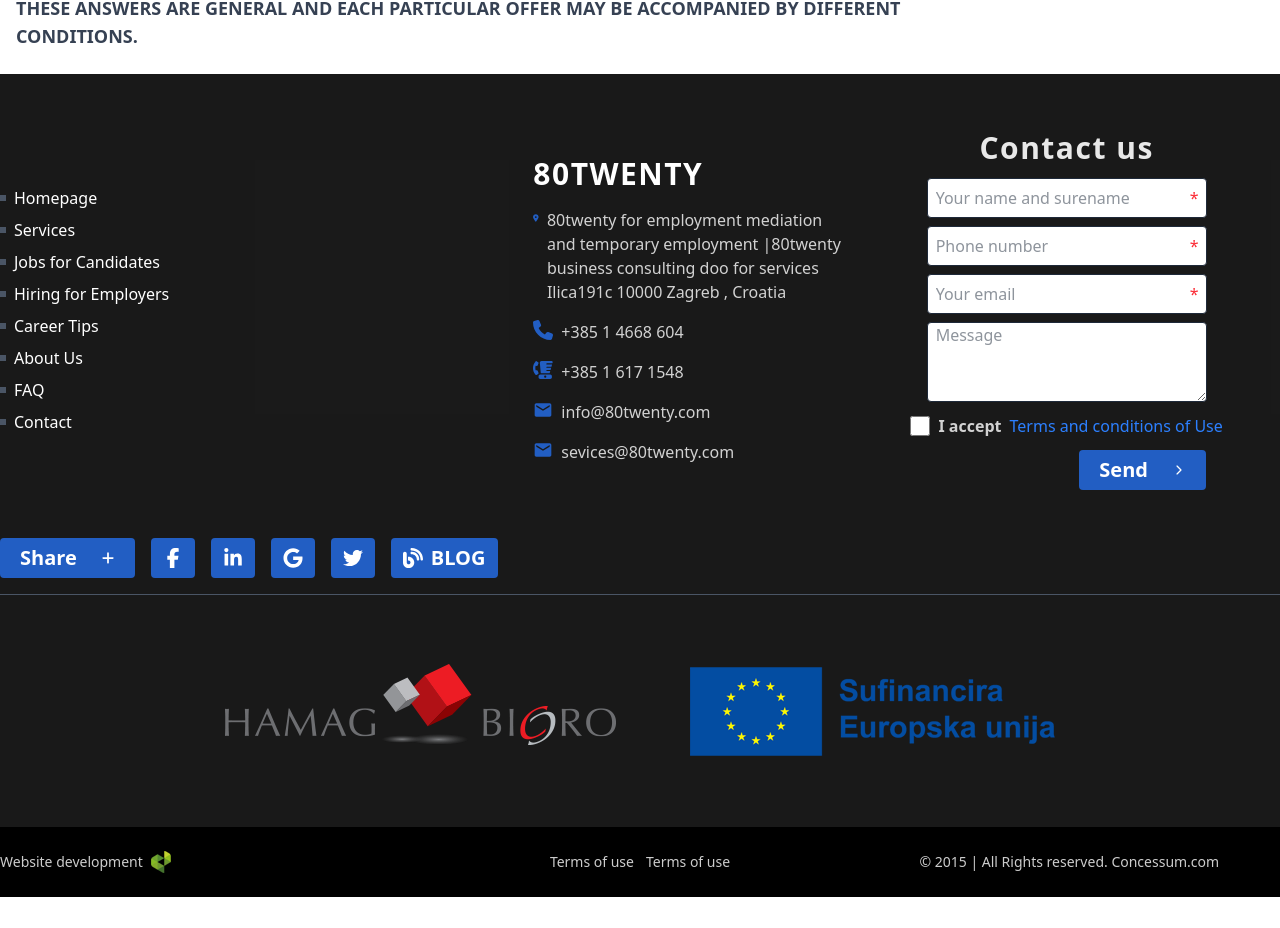
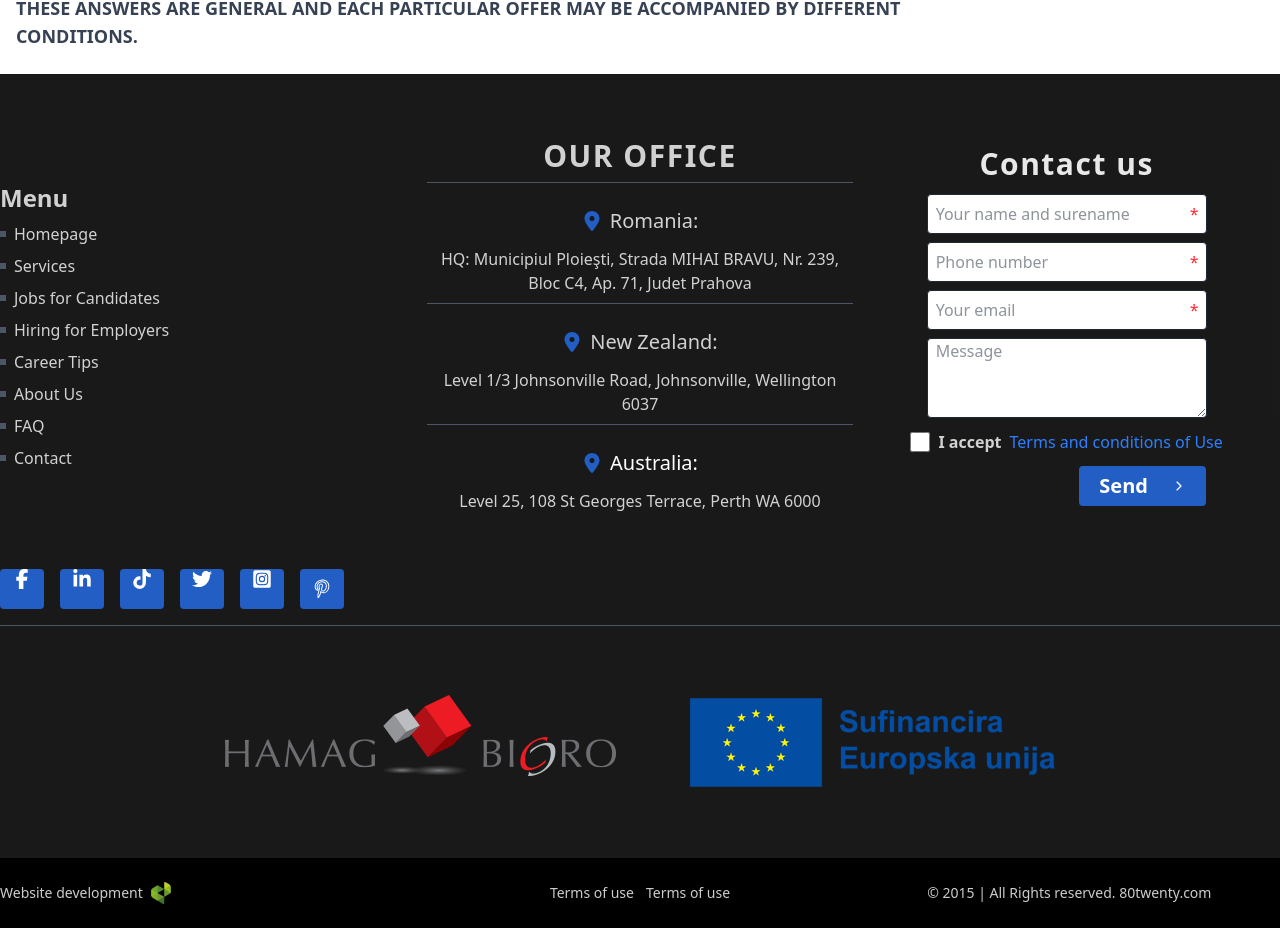
Before and after one commit to Ababil-Group/80-Twenty, a React (Vite) app: page /faqs in a window 1280 px wide. Shown: the part 1619-2547 px from the top of the page. Before the commit the page ends 2516 px from the top, so only its background shows below. Built offline with nearby package versions, Linux system fonts and the light colour scheme.

Commit message:
updatefotter commit

```diff
--- a/src/locales/en/translation.json
+++ b/src/locales/en/translation.json
@@ -38,8 +38,13 @@
     "loginbtn": "Login"
   },
   "footer": {
-    "heading": "80twenty",
-    "location": "80twenty for employment mediation and temporary employment |80twenty business consulting doo for services Ilica191c 10000 Zagreb , Croatia",
+    "heading": "Our Office",
+    "locationname0": "Romania:",
+    "location1": "HQ: Municipiul Ploieşti, Strada MIHAI BRAVU, Nr. 239, Bloc C4, Ap. 71, Judet Prahova",
+    "locationname1": "New Zealand:",
+    "location2": "Level 1/3 Johnsonville Road, Johnsonville, Wellington 6037",
+    "locationname2": "Australia:",
+    "location3": "Level 25, 108 St Georges Terrace, Perth WA 6000",
     "tphone": "+385 1 4668 604",
     "mobile": "+385 1 617 1548",
     "email1": "info@80twenty.com",
@@ -58,7 +63,7 @@
     "develop": "Website development",
     "trem": "Terms of use",
     "sitemap": "Sitemap",
-    "copyright": "© 2015 | All Rights reserved. Concessum.com"
+    "copyright": "© 2015 | All Rights reserved. 80twenty.com"
   },
   "candidate": {
     "p1": "At Concessum, we provide personalized support to job seekers at every stage of the recruitment process—offering a free CV review, interview preparation with documentation guidance, relocation support for international roles, foreign language proficiency testing, and a pre-interview screening before you meet the employer. If no current openings match your profile, we’ll add you to our candidate database at no cost and reach out when a suitable opportunity arises. We also welcome proactive applications for advertised roles of interest.",
@@ -381,7 +386,7 @@
     "cinfo": "Contact info",
     "info": "80twenty for employment mediation and temporary employment |80twenty business consulting doo for services Ilica191c 10000 Zagreb , Croatia",
     "form": "Contact form",
-    "ordinary": "Koliko mjeseci ima godina? (unesite brojčanu vrijednost)",
+    "ordinary": "How many months are there in a year? (enter a numeric value)",
     "map": "Find us on the map",
     "uname": "name and surename",
     "email": "Your email",
--- a/src/pages/components/Footer.jsx
+++ b/src/pages/components/Footer.jsx
@@ -9,6 +9,7 @@
   FaLocationDot,
   FaPhone,
   FaPlus,
+  FaTiktok,
   FaTwitter,
 } from "react-icons/fa6";
 import { IoIosArrowForward } from "react-icons/io";
@@ -16,6 +17,9 @@
 import { Link } from "react-router-dom";
 import footerimage from "../../assets/home/footerimg.png";
 import intenet from "../../assets/home/dimedia-logo.png";
+import { FaInstagramSquare } from "react-icons/fa";
+import { PiIntersectThree } from "react-icons/pi";
+import { SlSocialPintarest } from "react-icons/sl";
 const Footer = () => {
   const { t } = useTranslation();
   const navigation = [
@@ -32,13 +36,17 @@
     <div className="bg-black/90 pt-6">
       <div className="max-w-screen-xl mx-auto">
         <div className="grid grid-cols-1 custom:grid-cols-12 items-center justify-center py-8 px-2 sm:px-0">
-          <div className="hidden custom:block col-span-5">
+          <div className="hidden custom:block col-span-4">
+            <h2 className="text-white/80 font-bold text-2xl mb-2">Menu</h2>
             <ul className="flex flex-col items-start gap-y-2">
               {navigation.map((item, indx) => (
                 <li key={indx} className="flex flex-col ">
                   <div className="flex items-center gap-x-2 group">
                     <span className="w-1.5 h-1.5 bg-gray-600 group-hover:bg-white/80"></span>
-                    <Link to={item.path} className="text-white hover:underline">
+                    <Link
+                      to={item.path}
+                      className="text-white/80 hover:underline"
+                    >
                       {item.title}
                     </Link>
                   </div>
@@ -47,15 +55,41 @@
             </ul>
           </div>
           {/* contacts info*/}
-          <div className="col-span-3 space-y-4">
-            <h1 className="text-3xl font-bold uppercase tracking-wider text-white">
+          <div className="col-span-4 space-y-4 divide-y divide-gray-600">
+            <h1 className="text-3xl font-bold uppercase tracking-wider text-center py-2 text-white/80">
               {t("footer.heading")}
             </h1>
-            <div className="flex gap-x-2 text-white">
-              <FaLocationDot className="text-[#225EC3] size-5" />
-              <p className="text-white/80">{t("footer.location")}</p>
+            <div className=" text-center text-white/80 py-2 space-y-3">
+              <span className=" flex items-center justify-center gap-2">
+                <FaLocationDot className="text-[#225EC3] size-5" />
+
+                <p className="text-xl font-medium">
+                  {t("footer.locationname0")}
+                </p>
+              </span>
+              <p className="text-white/80">{t("footer.location1")}</p>
             </div>
-            <div className="flex gap-x-2 text-white">
+            <div className="text-center text-white/80 py-2 space-y-3">
+              <span className=" flex items-center justify-center gap-2">
+                <FaLocationDot className="text-[#225EC3] size-5" />
+
+                <p className="text-xl font-medium">
+                  {t("footer.locationname1")}
+                </p>
+              </span>
+              <p className="text-white/80">{t("footer.location2")}</p>
+            </div>
+            <div className="text-center text-white py-2 space-y-3">
+              <span className=" flex items-center justify-center gap-2">
+                <FaLocationDot className="text-[#225EC3] size-5" />
+
+                <p className="text-xl font-medium">
+                  {t("footer.locationname2")}
+                </p>
+              </span>
+              <p className="text-white/80">{t("footer.location3")}</p>
+            </div>
+            {/* <div className="flex gap-x-2 text-white">
               <FaPhone className="text-[#225EC3] size-5" />
               <p className="text-white/80">{t("footer.tphone")}</p>
             </div>
@@ -70,7 +104,7 @@
             <div className="flex gap-x-2 text-white">
               <MdMail className="text-[#225EC3] size-5" />
               <p className="text-white/80">{t("footer.email2")}</p>
-            </div>
+            </div> */}
           </div>
 
           {/* contact */}
@@ -140,28 +174,42 @@
         {/* icons */}
         <div className="py-4 flex-col flex custom:items-start flex-wrap  space-y-2">
           <div className="flex items-center flex-wrap justify-center gap-4 ">
-            <button className="bg-[#225EC3] px-5 h-10 text-white flex items-center gap-x-6 font-semibold rounded-sm text-xl hover:bg-white/90 hover:text-[#225EC3] hover:-translate-y-2 transition-transform duration-500 cursor-pointer">
-              {t("footer.share")}{" "}
-              <span>
-                <FaPlus className="text-sm" />
-              </span>
-            </button>
-            <button className="bg-[#225EC3] px-3 h-10 text-white flex items-center gap-x-6 font-semibold hover:-translate-y-2 transition-transform duration-500 rounded-sm text-xl hover:bg-white/90 hover:text-[#225EC3] cursor-pointer">
+            <a
+              href="https://www.facebook.com/80twenty80"
+              className="bg-[#225EC3] px-3 h-10 text-white font-semibold hover:-translate-y-2 transition-transform duration-500 rounded-sm text-xl hover:bg-white/90 hover:text-[#225EC3] cursor-pointer"
+            >
               <FaFacebookF />
-            </button>
-            <button className="bg-[#225EC3] px-3 h-10 text-white flex items-center gap-x-6 font-semibold hover:-translate-y-2 transition-transform duration-500 rounded-sm text-xl hover:bg-white/90 hover:text-[#225EC3] cursor-pointer">
+            </a>
+            <a
+              href="https://www.linkedin.com/company/80-twenty"
+              className="bg-[#225EC3] px-3 h-10 text-white font-semibold hover:-translate-y-2 transition-transform duration-500 rounded-sm text-xl hover:bg-white/90 hover:text-[#225EC3] cursor-pointer"
+            >
               <FaLinkedinIn />
-            </button>
-            <button className="bg-[#225EC3] px-3 h-10 text-white flex items-center gap-x-6 font-semibold hover:-translate-y-2 transition-transform duration-500 rounded-sm text-xl hover:bg-white/90 hover:text-[#225EC3] cursor-pointer">
-              <FaGoogle />
-            </button>
-            <button className="bg-[#225EC3] px-3 h-10 text-white flex items-center gap-x-6 font-semibold hover:-translate-y-2 transition-transform duration-500 rounded-sm text-xl hover:bg-white/90 hover:text-[#225EC3] cursor-pointer">
+            </a>
+            <a
+              href="https://www.tiktok.com/@80twenty?lang=en"
+              className="bg-[#225EC3] px-3 h-10 text-white font-semibold hover:-translate-y-2 transition-transform duration-500 rounded-sm text-xl hover:bg-white/90 hover:text-[#225EC3] cursor-pointer"
+            >
+              <FaTiktok />
+            </a>
+            <a
+              href="https://x.com/80_twenty20"
+              className="bg-[#225EC3] px-3 h-10 text-white font-semibold hover:-translate-y-2 transition-transform duration-500 rounded-sm text-xl hover:bg-white/90 hover:text-[#225EC3] cursor-pointer"
+            >
               <FaTwitter />
-            </button>
-            <button className="bg-[#225EC3] px-3 h-10 text-white flex items-center gap-x-2 font-semibold hover:-translate-y-2 transition-transform duration-500 rounded-sm text-xl hover:bg-white/90 hover:text-[#225EC3] cursor-pointer">
-              <FaBlog />
-              BLOG
-            </button>
+            </a>
+            <a
+              href="https://www.instagram.com/80t.wenty/"
+              className="bg-[#225EC3] px-3 h-10 text-white font-semibold hover:-translate-y-2 transition-transform duration-500 rounded-sm text-xl hover:bg-white/90 hover:text-[#225EC3] cursor-pointer"
+            >
+              <FaInstagramSquare />
+            </a>
+            <a
+              href="https://www.pinterest.com/80twenty0323/"
+              className="bg-[#225EC3] px-3 h-10 text-white flex items-center font-semibold hover:-translate-y-2 transition-transform duration-500 rounded-sm text-xl hover:bg-white/90 hover:text-[#225EC3] cursor-pointer"
+            >
+              <SlSocialPintarest />
+            </a>
           </div>
         </div>
       </div>
--- a/src/pages/contact/Contact.jsx
+++ b/src/pages/contact/Contact.jsx
@@ -17,6 +17,7 @@
 import Login from "../components/Login";
 import { MdArrowForwardIos } from "react-icons/md";
 import { IoIosArrowForward } from "react-icons/io";
+import { FaLocationDot } from "react-icons/fa6";
 const Contact = () => {
   const { t } = useTranslation();
   const [showIcons, setShowIcons] = useState(false);
@@ -66,13 +67,38 @@
         {/* from */}
         <form className="max-w-screen-custom grid grid-cols-1 sm:grid-cols-12 gap-4 px-2 md:px-0">
           <div className="col-span-4 space-y-6">
-            <div className="max-w-screen-custom space-y-3 px-2 md:px-0">
-              <p className="text-gray-700 text-xl font-semibold">
-                {t("contacts.cinfo")}
-              </p>
+            <div className="max-w-screen-custom space-y-2 px-2 md:px-0">
+              <div className=" text-center py-2 space-y-3">
+                <span className=" flex items-center gap-2">
+                  <FaLocationDot className="text-[#225EC3] size-5" />
+
+                  <p className="text-xl font-medium">
+                    {t("footer.locationname0")}
+                  </p>
+                </span>
+                <p className="">{t("footer.location1")}</p>
+              </div>
+              <div className="py-2 space-y-3">
+                <span className=" flex items-center gap-2">
+                  <FaLocationDot className="text-[#225EC3] size-5" />
+
+                  <p className="text-xl font-medium">
+                    {t("footer.locationname1")}
+                  </p>
+                </span>
+                <p className="">{t("footer.location2")}</p>
+              </div>
+              <div className=" py-2 space-y-3">
+                <span className=" flex items-center gap-2">
+                  <FaLocationDot className="text-[#225EC3] size-5" />
+                  <p className="text-xl font-medium">
+                    {t("footer.locationname2")}
+                  </p>
+                </span>
+                <p className="">{t("footer.location3")}</p>
+              </div>
             </div>
-            <p className="text-gray-700">{t("contacts.info")}</p>
-            <div>
+            {/* <div>
               <p className="text-gray-700 text-md font-semibold">
                 Tel:{" "}
                 <span className="text-red-400 text-sm hover:underline cursor-pointer">
@@ -97,7 +123,7 @@
                   povratporeza@80twenty
                 </span>
               </p>{" "}
-            </div>
+            </div> */}
           </div>
           <div className="col-span-8 grid grid-cols-1 gap-2 ">
             <p className="text-gray-700 text-xl font-semibold">
```
Also changed, not shown: src/assets/img/Icons/i2.png.
